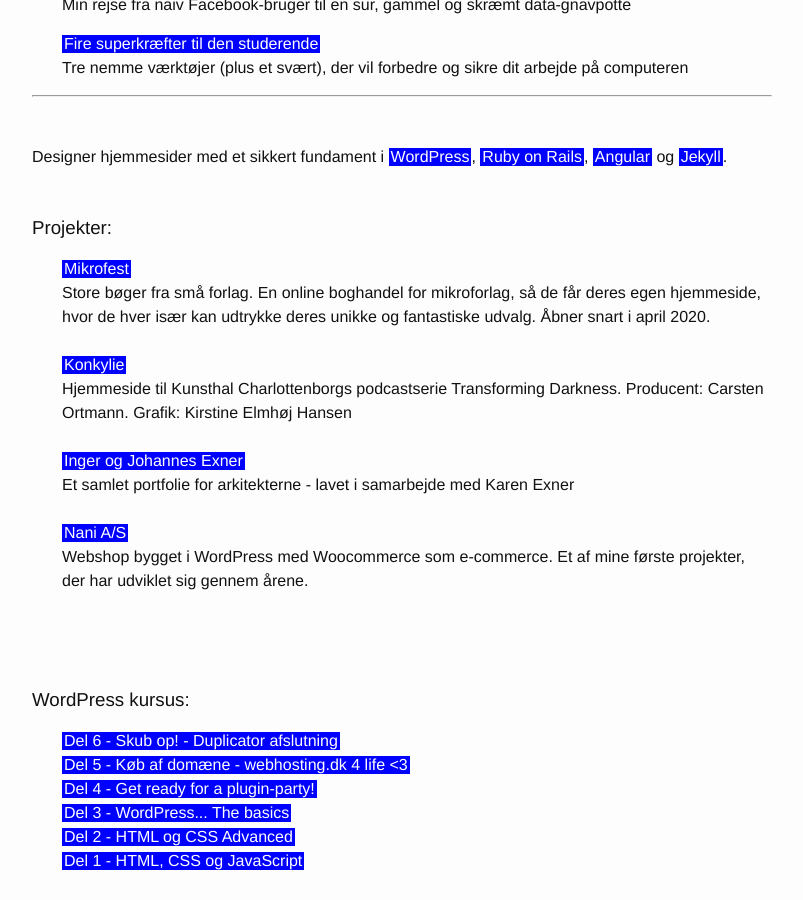
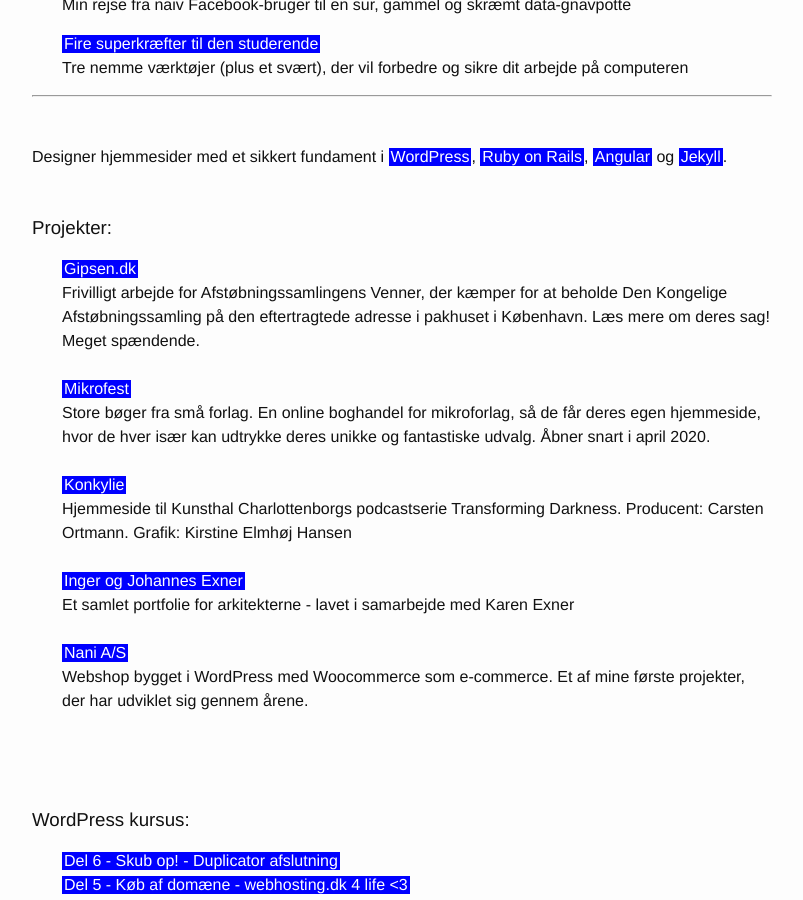
Before and after one commit to peterhoejlundandersen/hilsen, a Jekyll site: the page built from index.md, in a window 1280 px wide and 900 px high, scrolled down 735 px. Shown: the whole window, without its empty margins (238-1041 px from the left). Built offline with Jekyll 4.4.1, drawn with Linux system fonts in a browser that asks for light colours.

Commit message:
Added gipsen.dk as an example

```diff
--- a/_includes/introduction.html
+++ b/_includes/introduction.html
@@ -6,6 +6,7 @@
 </p>
 <h3>Projekter:</h3>
 	<ul>
+		<li><a class="blue-highlight" href="https:mikrofest.dk" target="_blank">Gipsen.dk</a><br>Frivilligt arbejde for Afstøbningssamlingens Venner, der kæmper for at beholde Den Kongelige Afstøbningssamling på den eftertragtede adresse i pakhuset i København. Læs mere om deres sag! Meget spændende.</li><br>
 		<li><a class="blue-highlight" href="https:mikrofest.dk" target="_blank">Mikrofest</a><br>Store bøger fra små forlag. En online boghandel for mikroforlag, så de får deres egen hjemmeside, hvor de hver især kan udtrykke deres unikke og fantastiske udvalg. Åbner snart i april 2020.</li><br>
 		<li><a class="blue-highlight" href="https://konkylie.dk/" target="_blank">Konkylie</a><br>Hjemmeside til Kunsthal Charlottenborgs podcastserie Transforming Darkness. Producent: Carsten Ortmann. Grafik: Kirstine Elmhøj Hansen</li><br>
 		<li><a class="blue-highlight" href="http://ingerogjohannesexner.dk/" target="_blank">Inger og Johannes Exner</a><br>Et samlet portfolie for arkitekterne - lavet i samarbejde med Karen Exner</li><br>
```
